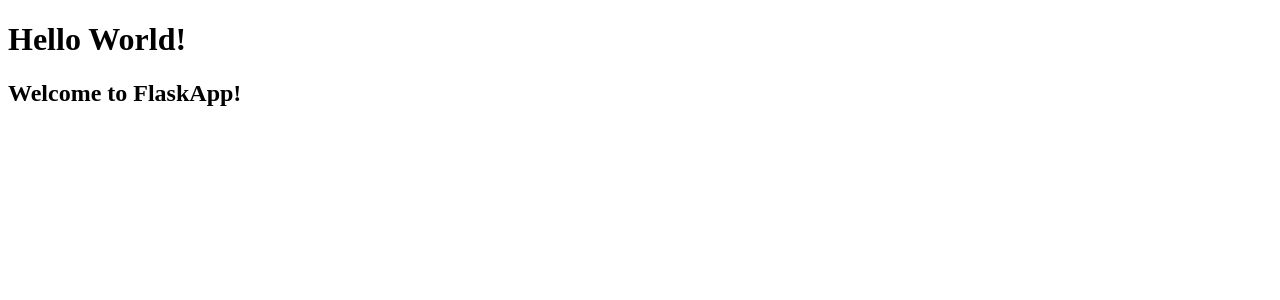
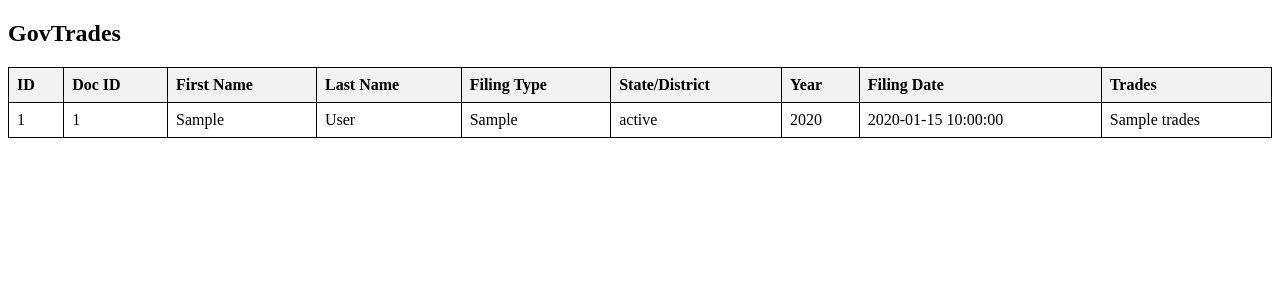
Before and after one commit to jwu-sym/govtrade, a Flask app: template src/templates/index.html in a window 1280 px wide. Shown: the top 300 px of the page. Run offline with Flask 3, Linux system fonts and the light colour scheme; the template is opened without the code that fills it: most values are stand-ins (such as "Sample title", 1, 10 or a date in 2020).

Commit message:
Added template to display records from db

```diff
--- a/src/app.py
+++ b/src/app.py
@@ -13,7 +13,7 @@
 app = Flask(__name__,static_url_path='/static')
 
 
-@app.route("/")
+@app.route("/echo")
 def main():
     return '''
      <form action="/echo_input" method="POST">
@@ -32,10 +32,11 @@
     return "You entered:" + input_text + '<br/> Have a nice day'
 
 
-@app.route("/records", methods=["GET"])
+@app.route("/", methods=["GET"])
 def records():
     records = get_records()
-    return render_template('index.html')
+    print(f'# of records {len(records)}')
+    return render_template('index.html', records=records)
 
 
 def daily_fetch_job():
--- a/src/service.py
+++ b/src/service.py
@@ -13,6 +13,8 @@
 
         if not len(r['trades']):
             continue
+        if r['lastName'] == 'Pelosi':
+            print(r['trades'])
 
         records.append(r)
     return records
--- a/src/templates/index.html
+++ b/src/templates/index.html
@@ -2,10 +2,59 @@
 <html lang="en">
 <head>
     <meta charset="UTF-8">
-    <title>FlaskApp</title>
+    <meta name="viewport" content="width=device-width, initial-scale=1.0">
+    <title>GovTrade List</title>
+    <style>
+        table {
+            width: 100%;
+            border-collapse: collapse;
+        }
+        table, th, td {
+            border: 1px solid black;
+        }
+        th, td {
+            padding: 8px;
+            text-align: left;
+        }
+        th {
+            background-color: #f2f2f2;
+            cursor: pointer;
+        }
+    </style>
 </head>
 <body>
-    <h1>Hello World!</h1>
-    <h2>Welcome to FlaskApp!</h2>
+    <h2>GovTrades</h2>
+    <table id="recordsTable">
+        <thead>
+            <tr>
+                <th onclick="sortTable(0)">ID</th>
+                <th onclick="sortTable(1)">Doc ID</th>
+                <th onclick="sortTable(2)">First Name</th>
+                <th onclick="sortTable(3)">Last Name</th>
+                <th onclick="sortTable(4)">Filing Type</th>
+                <th onclick="sortTable(5)">State/District</th>
+                <th onclick="sortTable(6)">Year</th>
+                <th onclick="sortTable(7)">Filing Date</th>
+                <th onclick="sortTable(8)">Trades</th>
+            </tr>
+        </thead>
+        <tbody>
+            {% for record in records %}
+                <tr>
+                    <td>{{ record.id }}</td>
+                    <td>{{ record.docId }}</td>
+                    <td>{{ record.firstName }}</td>
+                    <td>{{ record.lastName }}</td>
+                    <td>{{ record.filingType }}</td>
+                    <td>{{ record.stateDst }}</td>
+                    <td>{{ record.year }}</td>
+                    <td>{{ record.filingDate }}</td>
+                    <td>{{ record.trades }}</td>
+                </tr>
+            {% endfor %}
+        </tbody>
+    </table>
+
+    <script src="static/js/sortable.js" type="text/javascript"></script>
 </body>
 </html>
--- /dev/null
+++ b/static/js/sortable.js
@@ -0,0 +1,47 @@
+function sortTable(columnIndex) {
+    var table, rows, switching, i, x, y, shouldSwitch, dir, switchcount = 0;
+    table = document.getElementById("recordsTable");
+    switching = true;
+    // Set the sorting direction to ascending:
+    dir = "asc";
+    // Make a loop that will continue until no switching has been done:
+    while (switching) {
+        // Start by saying: no switching is done:
+        switching = false;
+        rows = table.rows;
+        // Loop through all table rows (except the first, which contains table headers):
+        for (i = 1; i < (rows.length - 1); i++) {
+            // Start by saying there should be no switching:
+            shouldSwitch = false;
+            // Get the two elements you want to compare, one from current row and one from the next:
+            x = rows[i].getElementsByTagName("TD")[columnIndex];
+            y = rows[i + 1].getElementsByTagName("TD")[columnIndex];
+            // Check if the two rows should switch place, based on the direction, asc or desc:
+            if (dir == "asc") {
+                if (x.innerHTML.toLowerCase() > y.innerHTML.toLowerCase()) {
+                    // If so, mark as a switch and break the loop:
+                    shouldSwitch = true;
+                    break;
+                }
+            } else if (dir == "desc") {
+                if (x.innerHTML.toLowerCase() < y.innerHTML.toLowerCase()) {
+                    shouldSwitch = true;
+                    break;
+                }
+            }
+        }
+        if (shouldSwitch) {
+            // If a switch has been marked, make the switch and mark that a switch has been done:
+            rows[i].parentNode.insertBefore(rows[i + 1], rows[i]);
+            switching = true;
+            // Each time a switch is done, increase this count by 1:
+            switchcount++;
+        } else {
+            // If no switching has been done AND the direction is "asc", set the direction to "desc" and run the while loop again.
+            if (switchcount == 0 && dir == "asc") {
+                dir = "desc";
+                switching = true;
+            }
+        }
+    }
+}
```
